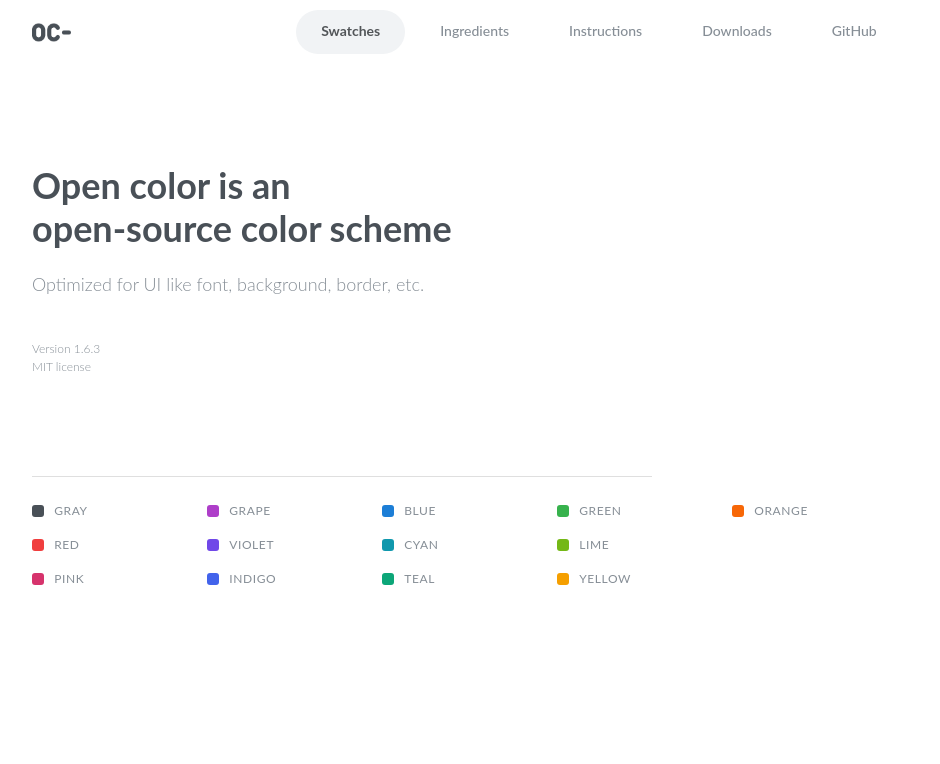
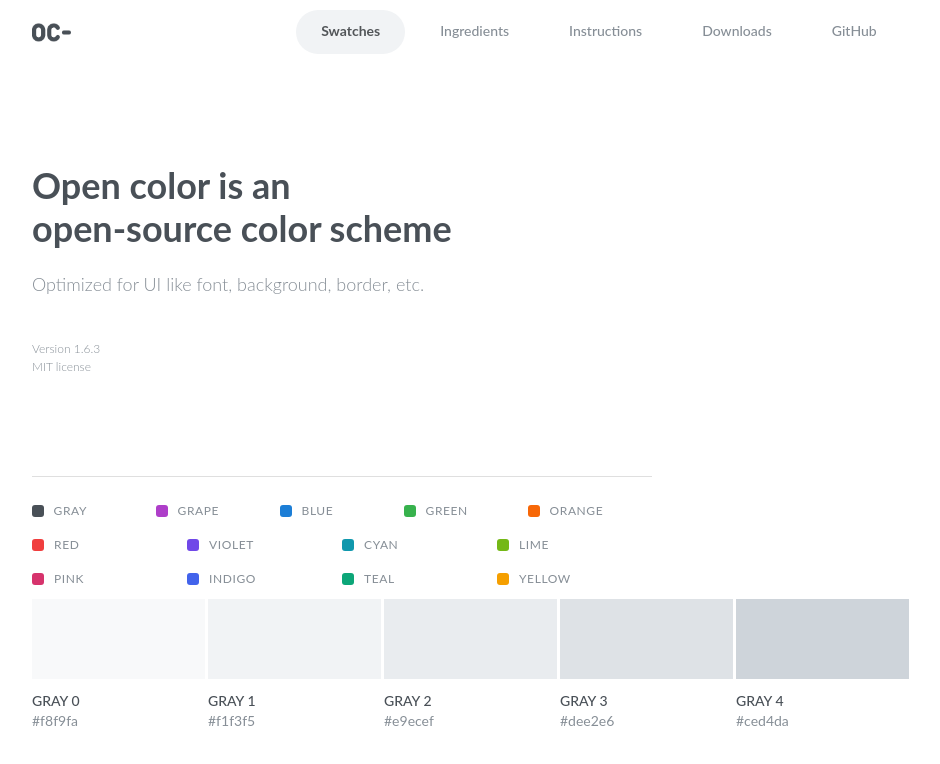
Before and after one commit to newfull5/OpenColor-Clone, a React (Create React App) app: page / in a window 1280 px wide. Shown: the top 764 px of the page, without its empty margins (288-1228 px from the left). Built offline with nearby package versions, Linux system fonts and the light colour scheme.

Commit message:
2020.04.14 6:17 PM in TomNToms

```diff
--- a/src/App.js
+++ b/src/App.js
@@ -1,6 +1,7 @@
 import React, { Component } from 'react';
 import Navbar from './components/Navbar/Navbar.js';
 import ColorContainer from './components/Colors/ColorContainer.js';
+import Chipes from './components/Chipes/Chipes.js';
 
 class App extends Component {
   render() {
@@ -18,7 +19,8 @@ class App extends Component {
             Version 1.6.3<br/>MIT license
           </div>
         </div>
-        <ColorContainer></ColorContainer>
+        <ColorContainer />
+        <Chipes />
       </div>
     );
   }
--- /dev/null
+++ b/src/components/Chipes/Chipes.css
@@ -0,0 +1,29 @@
+.color-wrap {
+    display: grid;
+    grid-template-columns: repeat(5, 173px);
+    grid-template-rows: 80px 30px 20px;
+    column-gap: 3px;
+}
+
+.fox {
+    background-color: gray;
+    color: white;
+    width: auto;
+    height: auto;
+}
+
+.fox-name {
+    font-size: 14px;
+    font-weight: 500;
+    color: #495057;
+    margin-top: auto;
+    margin-bottom: 0;
+}
+
+.fox-sharp {
+    font-size: 14px;
+    font-weight: 400;
+    margin-top: auto;
+    margin-bottom: 0;
+    color: #868e96;
+}
--- /dev/null
+++ b/src/components/Chipes/Chipes.js
@@ -0,0 +1,29 @@
+import React, { Component } from 'react';
+import './Chipes.css';
+
+class Chipes extends Component {
+  render() {
+    return (
+      <div className="color-wrap">
+        <div className="fox" style = {{backgroundColor : "#f8f9fa"}}/>
+        <div className="fox" style = {{backgroundColor : "#f1f3f5"}}/>
+        <div className="fox" style = {{backgroundColor : "#e9ecef"}}/>
+        <div className="fox" style = {{backgroundColor : "#dee2e6"}}/>
+        <div className="fox" style = {{backgroundColor : "#ced4da"}}/>
+        <div className="fox-name">GRAY 0</div>
+        <div className="fox-name">GRAY 1</div>
+        <div className="fox-name">GRAY 2</div>
+        <div className="fox-name">GRAY 3</div>
+        <div className="fox-name">GRAY 4</div>
+        <div className="fox-sharp">#f8f9fa</div>
+        <div className="fox-sharp">#f1f3f5</div>
+        <div className="fox-sharp">#e9ecef</div>
+        <div className="fox-sharp">#dee2e6</div>
+        <div className="fox-sharp">#ced4da</div>
+
+      </div>
+    );
+  }
+}
+
+export default Chipes;
--- a/src/components/Colors/ColorContainer.css
+++ b/src/components/Colors/ColorContainer.css
@@ -7,6 +7,5 @@ hr {
     height: 1px;
     background: rgb(223, 223, 223);
     margin-top: 100px;
-    margin-right: 340px;
     margin-bottom: 20px;
 }
--- a/src/index.css
+++ b/src/index.css
@@ -8,6 +8,7 @@ body {
 
 .contents{
   margin-left: 320px;
+  margin-right: 340px;
 }
 
 .openColorIs {
```
